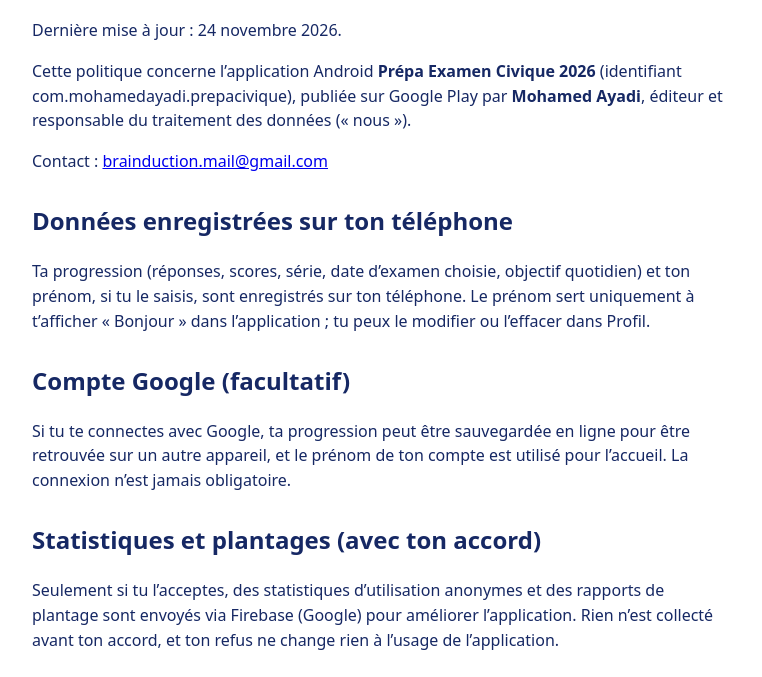
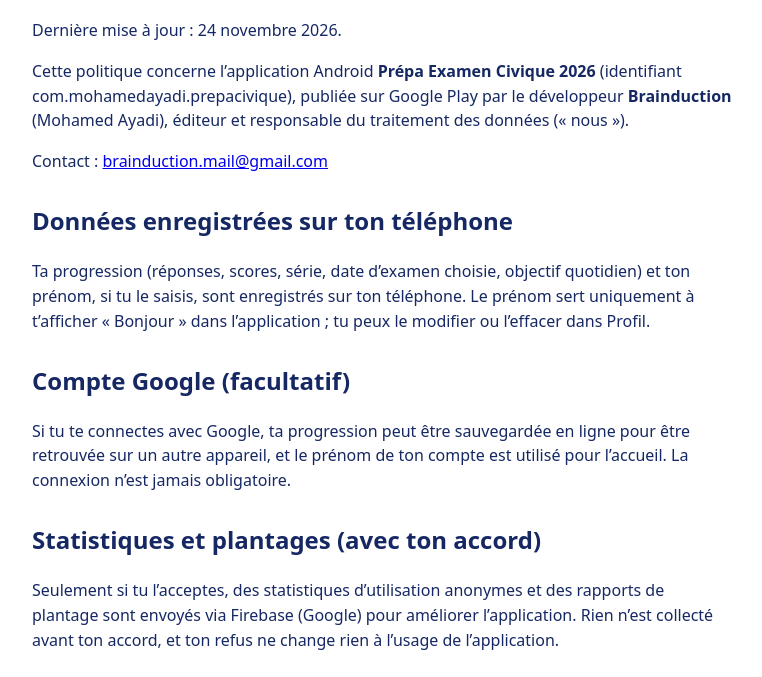
Before and after one commit to 7amouchh/7amouchh.github.io, a plain HTML site: page privacy.html in a window 1280 px wide. Shown: the part 93-770 px from the top of the page, without its empty margins (258-1020 px from the left). Drawn offline with Linux system fonts and the light colour scheme.

Commit message:
Nom du développeur Play: Brainduction
Co-Authored-By: Claude Sonnet 5.5 <noreply@anthropic.com>
Claude-Session: https://claude.ai/code/session_019yTSeTRkHi1tEB8r3uVoMh

```diff
--- a/privacy.html
+++ b/privacy.html
@@ -2,7 +2,7 @@
 <style>body{font-family:system-ui,sans-serif;max-width:700px;margin:40px auto;padding:0 16px;color:#162864;line-height:1.55}h2{margin-top:28px}</style></head><body>
 <h1>Politique de confidentialité</h1>
 <p>Dernière mise à jour : 24 novembre 2026.</p>
-<p>Cette politique concerne l’application Android <strong>Prépa Examen Civique 2026</strong> (identifiant com.mohamedayadi.prepacivique), publiée sur Google Play par <strong>Mohamed Ayadi</strong>, éditeur et responsable du traitement des données (« nous »).</p>
+<p>Cette politique concerne l’application Android <strong>Prépa Examen Civique 2026</strong> (identifiant com.mohamedayadi.prepacivique), publiée sur Google Play par le développeur <strong>Brainduction</strong> (Mohamed Ayadi), éditeur et responsable du traitement des données (« nous »).</p>
 <p>Contact : <a href="mailto:brainduction.mail@gmail.com">brainduction.mail@gmail.com</a></p>
 <h2>Données enregistrées sur ton téléphone</h2>
 <p>Ta progression (réponses, scores, série, date d’examen choisie, objectif quotidien) et ton prénom, si tu le saisis, sont enregistrés sur ton téléphone. Le prénom sert uniquement à t’afficher « Bonjour » dans l’application ; tu peux le modifier ou l’effacer dans Profil.</p>
```
Also changed, not shown: index.html (+1 -1 lines).
